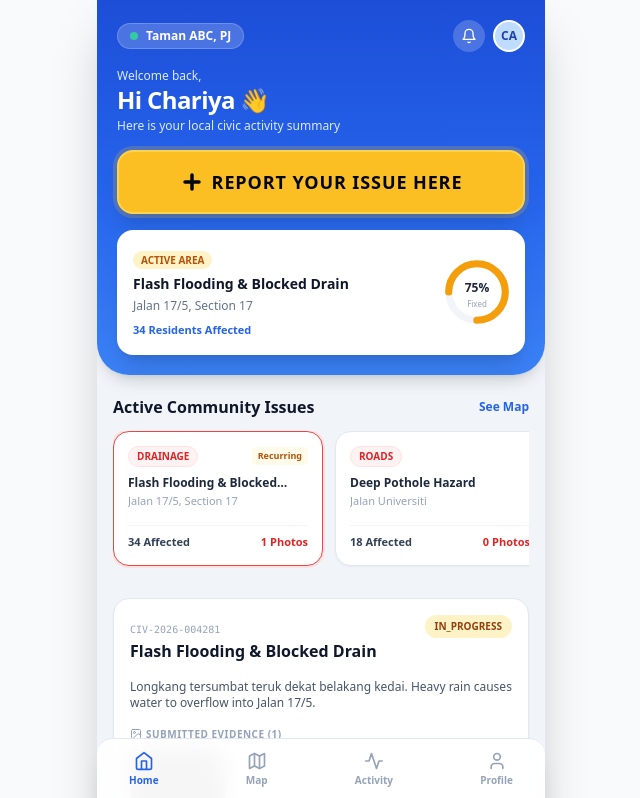
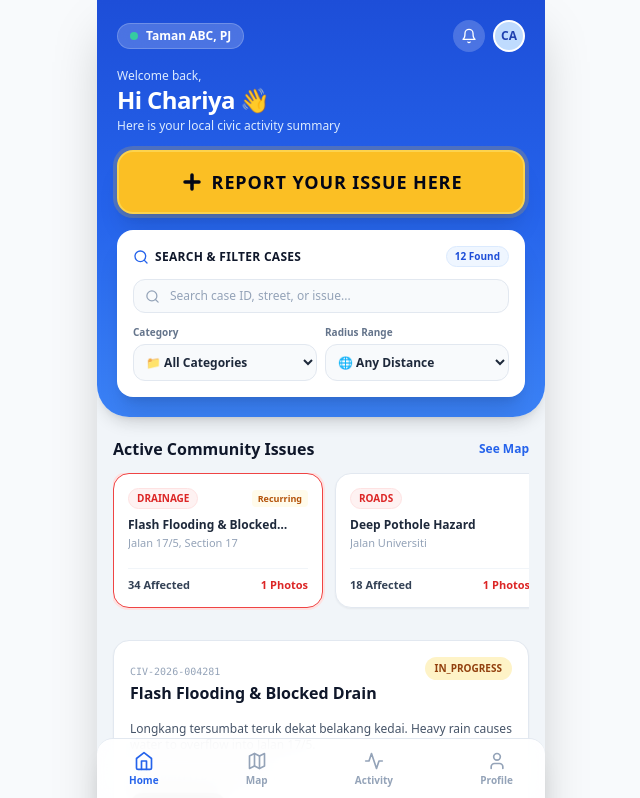
Before and after one commit to chariyanai8-svg/PulseX_CivicTech_and_PublicServices, a React (Vite) app in the folder apps/web-user/: page / in a window 1280 px wide. Shown: the top 798 px of the page, without its empty margins (319-959 px from the left). Built offline with nearby package versions, Linux system fonts and the light colour scheme; grey boxes are pictures that could not be loaded.

Commit message:
feat(user-dashboard): add search engine, radius filter, and updated cases

```diff
--- a/apps/web-user/src/App.tsx
+++ b/apps/web-user/src/App.tsx
@@ -1,14 +1,26 @@
-import React, { useState } from 'react';
+import React, { useState, useEffect } from 'react';
 import { MapContainer, TileLayer, Marker, Popup, useMapEvents } from 'react-leaflet';
 import {
   MapPin, Bell, Plus, Home, Map as MapIcon,
   Activity, User, Clock, ShieldCheck, ThumbsUp, X, Image as ImageIcon,
-  CheckCircle2, HelpCircle, ChevronRight, Settings, LogOut, Globe
+  CheckCircle2, HelpCircle, ChevronRight, Settings, LogOut, Globe, Search, Compass
 } from 'lucide-react';
 import { INITIAL_ISSUES } from './mockData';
 import { CommunityIssue, IssueCategory } from '../../../packages/shared-types';
 
-// Helper component for tapping location on the modal map
+// 2. Add this Haversine formula function above LocationPickerMarker:
+function getDistanceKm(lat1: number, lon1: number, lat2: number, lon2: number): number {
+  const R = 6371; // Earth radius in km
+  const dLat = (lat2 - lat1) * (Math.PI / 180);
+  const dLon = (lon2 - lon1) * (Math.PI / 180);
+  const a =
+    Math.sin(dLat / 2) * Math.sin(dLat / 2) +
+    Math.cos(lat1 * (Math.PI / 180)) * Math.cos(lat2 * (Math.PI / 180)) *
+    Math.sin(dLon / 2) * Math.sin(dLon / 2);
+  const c = 2 * Math.atan2(Math.sqrt(a), Math.sqrt(1 - a));
+  return R * c;
+}
+
 function LocationPickerMarker({ position, setPosition, setAddress }: {
   position: [number, number];
   setPosition: (pos: [number, number]) => void;
@@ -25,7 +37,6 @@ function LocationPickerMarker({ position, setPosition, setAddress }: {
   return <Marker position={position} />;
 }
 
-// Mock resolved issues for verification
 const MOCK_RESOLVED_ISSUES: CommunityIssue[] = [
   {
     id: 'CIV-2026-003910',
@@ -70,24 +81,55 @@ const MOCK_RESOLVED_ISSUES: CommunityIssue[] = [
 
 export default function App() {
   const [issues, setIssues] = useState<CommunityIssue[]>([...INITIAL_ISSUES, ...MOCK_RESOLVED_ISSUES]);
-  const [selectedIssue, setSelectedIssue] = useState<CommunityIssue | null>(issues[0]);
+  const [selectedIssue, setSelectedIssue] = useState<CommunityIssue | null>(issues[0] || null);
   const [userVerifications, setUserVerifications] = useState<Record<string, 'FIXED' | 'PARTIAL' | 'NOT_FIXED'>>({});
   const [activeTab, setActiveTab] = useState<'home' | 'map' | 'activity' | 'profile'>('home');
   const [showReportModal, setShowReportModal] = useState(false);
+
+  // --- ADD THIS: Default User Location ---
+  const userLocation: [number, number] = [3.1186, 101.6231];
+
+  // --- ADD THIS: Search & Filter States ---
+ // Search Engine & Filter States
+const [searchQuery, setSearchQuery] = useState('');
+const [selectedCategoryFilter, setSelectedCategoryFilter] = useState<string>('ALL');
+const [radiusFilter, setRadiusFilter] = useState<number>(0); // 0 = Any, 1 to 10 for km radius
 
   // Form State
   const [newTitle, setNewTitle] = useState('');
   const [newCategory, setNewCategory] = useState<IssueCategory>('DRAINAGE');
   const [newDescription, setNewDescription] = useState('');
-  const [selectedLocation, setSelectedLocation] = useState<[number, number]>([3.1186, 101.6231]);
+  const [selectedLocation, setSelectedLocation] = useState<[number, number]>(userLocation);
   const [autoAddress, setAutoAddress] = useState('Jalan 17/5, Section 17, Petaling Jaya');
   const [uploadedImages, setUploadedImages] = useState<string[]>([]);
 
-  // Filter lists
-  const activeIssues = issues.filter(i => i.status !== 'MARKED_RESOLVED' && i.status !== 'COMMUNITY_VERIFIED');
-  const pbtResolvedIssues = issues.filter(i => i.status === 'MARKED_RESOLVED' || i.status === 'COMMUNITY_VERIFIED');
+  // --- ADD THIS: Filter Computation Engine ---
+  const filteredIssues = issues.filter(issue => {
+    // Text search (Title, Description, ID, Address)
+    const q = searchQuery.toLowerCase().trim();
+    const matchesSearch = !q ||
+      issue.title.toLowerCase().includes(q) ||
+      issue.description.toLowerCase().includes(q) ||
+      issue.id.toLowerCase().includes(q) ||
+      issue.location.address.toLowerCase().includes(q);
 
-  // Calculate Ring Color based on percentage
+    // Category filter
+    const matchesCategory = selectedCategoryFilter === 'ALL' || issue.category === selectedCategoryFilter;
+
+    // Radius distance filter
+    let matchesRadius = true;
+    if (radiusFilter > 0 && issue.location?.lat && issue.location?.lng) {
+      const dist = getDistanceKm(userLocation[0], userLocation[1], issue.location.lat, issue.location.lng);
+      matchesRadius = dist <= radiusFilter;
+    }
+
+    return matchesSearch && matchesCategory && matchesRadius;
+  });
+
+  // --- REPLACE YOUR OLD activeIssues / pbtResolvedIssues WITH THESE ---
+  const activeIssues = filteredIssues.filter(i => i.status !== 'MARKED_RESOLVED' && i.status !== 'COMMUNITY_VERIFIED');
+  const pbtResolvedIssues = filteredIssues.filter(i => i.status === 'MARKED_RESOLVED' || i.status === 'COMMUNITY_VERIFIED');
+
   const getRingColor = (percentage: number) => {
     if (percentage >= 80) return { stroke: '#10B981', bg: 'bg-emerald-100', text: 'text-emerald-700' };
     if (percentage >= 40) return { stroke: '#F59E0B', bg: 'bg-amber-100', text: 'text-amber-700' };
@@ -152,8 +194,11 @@ export default function App() {
     ? uploadedImages
     : ['https://images.unsplash.com/photo-1544620347-c4fd4a3d5957?w=500&auto=format&fit=crop'];
 
+  // Generate unique case ID: e.g. CIV-2026-94821034
+  const uniqueId = `CIV-2026-${Date.now().toString().slice(-4)}${Math.floor(1000 + Math.random() * 9000)}`;
+
   const newIssue: CommunityIssue = {
-      id: `CIV-2026-00${Math.floor(1000 + Math.random() * 9000)}`,
+    id: uniqueId,
     title: newTitle,
     category: newCategory,
     description: newDescription,
@@ -219,7 +264,7 @@ export default function App() {
     <p className="text-xs text-blue-100 mt-0.5">Here is your local civic activity summary</p>
   </div>
 
-          {/* FULL-LINE HIGH CONTRAST REPORT ISSUE BUTTON */}
+  {/* REPORT ISSUE BUTTON */}
   <div className="w-full mb-2">
     <button
       onClick={() => setShowReportModal(true)}
@@ -230,44 +275,75 @@ export default function App() {
     </button>
   </div>
 
-          {/* DYNAMIC ACTIVE AREA WIDGET */}
-          <div className="bg-white text-slate-800 rounded-2xl p-4 shadow-xl mt-4">
+  {/* SEARCH ENGINE & RADIUS FILTER (1 - 10 KM) */}
+  <div className="bg-white text-slate-900 rounded-2xl p-4 shadow-xl mt-4 space-y-3">
     <div className="flex items-center justify-between">
-              <div className="space-y-1">
-                <span className={`${ringStyle.bg} ${ringStyle.text} text-[10px] font-bold px-2 py-0.5 rounded-full uppercase`}>
-                  Active Area
+      <div className="flex items-center space-x-1.5">
+        <Search size={16} className="text-blue-600" />
+        <h3 className="font-extrabold text-xs text-slate-900 uppercase tracking-wide">Search & Filter Cases</h3>
+      </div>
+      <span className="text-[10px] font-bold text-blue-700 bg-blue-50 px-2 py-0.5 rounded-full border border-blue-100">
+        {filteredIssues.length} Found
       </span>
-                <h3 className="font-extrabold text-sm text-slate-900">{selectedIssue?.title || 'Drainage Issue'}</h3>
-                <p className="text-xs text-slate-500">{selectedIssue?.location.address}</p>
-                <p className="text-[11px] text-blue-600 font-semibold pt-1">{selectedIssue?.affectedCount} Residents Affected</p>
     </div>
 
-              <div className="relative w-16 h-16 flex items-center justify-center">
-                <svg className="w-full h-full -rotate-90" viewBox="0 0 36 36">
-                  <path
-                    className="text-slate-100"
-                    strokeWidth="4"
-                    stroke="currentColor"
-                    fill="none"
-                    d="M18 2.0845 a 15.9155 15.9155 0 0 1 0 31.831 a 15.9155 15.9155 0 0 1 0 -31.831"
+    {/* Text Search Bar */}
+    <div className="relative flex items-center">
+      <Search size={15} className="absolute left-3 text-slate-400" />
+      <input
+        type="text"
+        placeholder="Search case ID, street, or issue..."
+        value={searchQuery}
+        onChange={(e) => setSearchQuery(e.target.value)}
+        className="w-full pl-9 pr-8 py-2 bg-slate-50 text-slate-900 placeholder-slate-400 text-xs rounded-xl border border-slate-200 focus:outline-none focus:ring-2 focus:ring-blue-500 font-medium"
       />
-                  <path
-                    strokeWidth="4"
-                    strokeDasharray={`${activeVerificationRate}, 100`}
-                    strokeLinecap="round"
-                    stroke={ringStyle.stroke}
-                    fill="none"
-                    d="M18 2.0845 a 15.9155 15.9155 0 0 1 0 31.831 a 15.9155 15.9155 0 0 1 0 -31.831"
-                  />
-                </svg>
-                <div className="absolute text-center">
-                  <span className="text-xs font-black text-slate-800">{activeVerificationRate}%</span>
-                  <span className="block text-[8px] text-slate-400">Fixed</span>
+      {searchQuery && (
+        <button onClick={() => setSearchQuery('')} className="absolute right-2.5 text-slate-400 hover:text-slate-600">
+          <X size={14} />
+        </button>
+      )}
+    </div>
+
+    {/* Category Dropdown & Radius Range Selector */}
+    <div className="grid grid-cols-2 gap-2">
+      {/* Category Filter */}
+      <div>
+        <label className="block text-[10px] font-bold text-slate-500 mb-1">Category</label>
+        <select
+          value={selectedCategoryFilter}
+          onChange={(e) => setSelectedCategoryFilter(e.target.value)}
+          className="w-full p-2 bg-slate-50 text-slate-800 font-semibold text-xs rounded-xl border border-slate-200 focus:outline-none cursor-pointer"
+        >
+          <option value="ALL">📁 All Categories</option>
+          <option value="DRAINAGE">🌊 Drainage</option>
+          <option value="ROADS">🛣 Roads</option>
+          <option value="WASTE">🗑️ Waste</option>
+          <option value="LIGHTING">💡 Streetlights</option>
+          <option value="HAZARD">⚠️ Hazard</option>
+        </select>
+      </div>
+
+      {/* Radius Filter Dropdown (1 - 10 km) */}
+      <div>
+        <label className="block text-[10px] font-bold text-slate-500 mb-1">Radius Range</label>
+        <select
+          value={radiusFilter}
+          onChange={(e) => setRadiusFilter(Number(e.target.value))}
+          className="w-full p-2 bg-slate-50 text-slate-800 font-semibold text-xs rounded-xl border border-slate-200 focus:outline-none cursor-pointer"
+        >
+          <option value={0}>🌐 Any Distance</option>
+          <option value={1}>📍 Within 1 km</option>
+          <option value={2}>📍 Within 2 km</option>
+          <option value={3}>📍 Within 3 km</option>
+          <option value={5}>📍 Within 5 km</option>
+          <option value={7}>📍 Within 7 km</option>
+          <option value={10}>📍 Within 10 km</option>
+        </select>
       </div>
     </div>
   </div>
 </div>
-        </div>
+
 
         {/* MAIN BODY CONTENT */}
         <div className="px-4 mt-5 space-y-6">
@@ -327,6 +403,7 @@ export default function App() {
 
     <p className="text-xs text-slate-600">{selectedIssue.description}</p>
 
+    {/* Evidence Images */}
     {selectedIssue.images && selectedIssue.images.length > 0 && (
       <div>
         <h4 className="text-[10px] font-bold text-slate-400 uppercase tracking-wider mb-2 flex items-center">
@@ -342,6 +419,7 @@ export default function App() {
       </div>
     )}
 
+    {/* Affected Count Banner */}
     <div className="bg-blue-50 border border-blue-100 rounded-xl p-3 flex justify-between items-center">
       <div>
         <p className="text-xs font-bold text-blue-900">{selectedIssue.affectedCount} Residents Affected</p>
@@ -355,8 +433,11 @@ export default function App() {
       </button>
     </div>
 
+    {/* 📍 ADD THE LIFECYCLE TIMELINE HERE */}
     <div>
-                    <h4 className="text-[10px] font-bold text-slate-400 uppercase tracking-wider mb-2">Lifecycle Timeline</h4>
+      <h4 className="text-[10px] font-bold text-slate-400 uppercase tracking-wider mb-2">
+        Lifecycle Timeline
+      </h4>
       <div className="space-y-2 border-l-2 border-slate-200 pl-3 ml-1">
         {selectedIssue.timeline.map((event, idx) => (
           <div key={idx} className="relative">
@@ -366,9 +447,9 @@ export default function App() {
         ))}
       </div>
     </div>
+
   </div>
 )}
-
               {/* SECTION 2: GRADIENT GREEN SEGMENT */}
               <div className="bg-gradient-to-b from-emerald-50 via-teal-50 to-emerald-100/60 rounded-3xl p-4 border border-emerald-200/80 shadow-sm space-y-4">
                 <div className="flex justify-between items-center">
@@ -483,7 +564,6 @@ export default function App() {
           {activeTab === 'map' && (
             <div className="space-y-3">
               <h2 className="font-extrabold text-slate-900 text-base">Shared Civic Map</h2>
-              {/* Added relative z-0 to isolate map stacking context from modal */}
               <div className="h-[420px] w-full rounded-2xl overflow-hidden shadow-inner border border-slate-200 relative z-0">
                 <MapContainer center={[3.1186, 101.6231]} zoom={14} scrollWheelZoom={false} className="h-full w-full z-0">
                   <TileLayer url="https://{s}.tile.openstreetmap.org/{z}/{x}/{y}.png" />
@@ -519,7 +599,9 @@ export default function App() {
                         </div>
                         <div>
                           <h4 className="font-bold text-xs text-slate-900">{record.title}</h4>
-                          <p className="text-[10px] text-slate-400">{record.createdAt} • {record.location.address}</p>
+                          <p className="text-[10px] text-slate-400">
+                            {record.createdAt} • {record.location.address}
+                          </p>
                         </div>
                       </div>
                       <span className="text-[10px] font-bold text-emerald-700 bg-emerald-50 px-2 py-0.5 rounded-full flex items-center">
@@ -547,10 +629,8 @@ export default function App() {
             </div>
           )}
 
-          {/* PROFILE PAGE VIEW BLOCK */}
           {activeTab === 'profile' && (
             <div className="space-y-5">
-              {/* Profile Card */}
               <div className="bg-white rounded-2xl p-5 border border-slate-200 shadow-sm text-center space-y-3">
                 <div className="w-20 h-20 mx-auto rounded-full bg-gradient-to-tr from-blue-600 to-blue-400 border-4 border-white shadow-md flex items-center justify-center text-white font-black text-2xl">
                   CA
@@ -564,7 +644,6 @@ export default function App() {
                 </div>
               </div>
 
-              {/* Civic Impact Stats */}
               <div className="grid grid-cols-3 gap-2">
                 <div className="bg-white p-3 rounded-2xl border border-slate-200 text-center shadow-sm">
                   <p className="text-lg font-black text-blue-600">{issues.length}</p>
@@ -580,7 +659,6 @@ export default function App() {
                 </div>
               </div>
 
-              {/* Settings List */}
               <div className="bg-white rounded-2xl border border-slate-200 shadow-sm divide-y divide-slate-100">
                 <div className="p-3.5 flex justify-between items-center cursor-pointer hover:bg-slate-50 transition">
                   <div className="flex items-center space-x-3">
@@ -622,7 +700,6 @@ export default function App() {
                 </div>
               </div>
 
-              {/* Logout Button */}
               <button className="w-full bg-rose-50 hover:bg-rose-100 text-rose-700 border border-rose-200 py-3 rounded-2xl text-xs font-bold transition flex items-center justify-center space-x-2">
                 <LogOut size={16} />
                 <span>Log Out</span>
@@ -668,7 +745,7 @@ export default function App() {
         </button>
       </nav>
 
-      {/* REPORT MODAL SHEET (Elevated z-[9999] and z-[10000] to cover Leaflet popups/map) */}
+      {/* REPORT MODAL SHEET */}
       {showReportModal && (
         <div className="fixed inset-0 bg-black/60 backdrop-blur-sm z-[9999] flex items-end sm:items-center justify-center p-0 sm:p-4">
           <div className="bg-white rounded-t-3xl sm:rounded-3xl p-5 w-full max-w-md max-h-[95vh] overflow-y-auto animate-in slide-in-from-bottom relative z-[10000]">
--- a/apps/web-user/src/mockData.ts
+++ b/apps/web-user/src/mockData.ts
@@ -1,6 +1,7 @@
 import { CommunityIssue } from '../../../packages/shared-types';
 
 export const INITIAL_ISSUES: CommunityIssue[] = [
+  // --- ORIGINAL ISSUES ---
   {
     id: 'CIV-2026-004281',
     title: 'Flash Flooding & Blocked Drain',
@@ -46,7 +47,177 @@ export const INITIAL_ISSUES: CommunityIssue[] = [
       { date: '29 Sep', title: 'Reported by Citizen' },
       { date: '30 Sep', title: 'Verified by local council' }
     ],
-    images: [],
+    images: ['https://images.unsplash.com/photo-1515162816999-a0c47dc192f7?w=500&auto=format&fit=crop'],
     createdAt: '2026-09-29'
+  },
+
+  // --- ADDITIONAL CASES FOR DRAINAGE ---
+  {
+    id: 'CIV-2026-004283',
+    title: 'Collapsed Longkang Concrete Wall',
+    category: 'DRAINAGE',
+    description: 'Concrete side wall of monsoon drain collapsed near school back gate, obstructing waterflow.',
+    location: {
+      lat: 3.1250,
+      lng: 101.6310,
+      address: 'Jalan SS2/24',
+      neighborhood: 'SS2 Petaling Jaya'
+    },
+    affectedCount: 14,
+    evidenceCount: 2,
+    occurrenceCount: 1,
+    isRecurring: false,
+    status: 'REPORTED',
+    timeline: [{ date: '14 Oct', title: 'Submitted by resident' }],
+    images: ['https://images.unsplash.com/photo-1544620347-c4fd4a3d5957?w=500&auto=format&fit=crop'],
+    createdAt: '2026-10-14'
+  },
+
+  // --- ADDITIONAL CASES FOR ROADS ---
+  {
+    id: 'CIV-2026-004284',
+    title: 'Damaged Speed Bump & Metal Studs Exposed',
+    category: 'ROADS',
+    description: 'Rubber speed bump broken into pieces leaving sharp metal bolts sticking out on road surface.',
+    location: {
+      lat: 3.1140,
+      lng: 101.6190,
+      address: 'Jalan 17/21',
+      neighborhood: 'Section 17'
+    },
+    affectedCount: 19,
+    evidenceCount: 2,
+    occurrenceCount: 1,
+    isRecurring: false,
+    status: 'IN_PROGRESS',
+    timeline: [{ date: '13 Oct', title: 'Work order dispatched by MBPJ' }],
+    images: ['https://images.unsplash.com/photo-1515162816999-a0c47dc192f7?w=500&auto=format&fit=crop'],
+    createdAt: '2026-10-13'
+  },
+
+  // --- WASTE CATEGORY ---
+  {
+    id: 'CIV-2026-004285',
+    title: 'Uncollected Bulk Furniture Dump',
+    category: 'WASTE',
+    description: 'Old mattresses, sofa frames, and broken cabinets illegally dumped along residential backlane walkway.',
+    location: {
+      lat: 3.1192,
+      lng: 101.6245,
+      address: 'Jalan 17/13 Backlane',
+      neighborhood: 'Section 17'
+    },
+    affectedCount: 31,
+    evidenceCount: 3,
+    occurrenceCount: 1,
+    isRecurring: false,
+    status: 'REPORTED',
+    timeline: [{ date: '12 Oct', title: 'Logged by neighborhood watch' }],
+    images: ['https://images.unsplash.com/photo-1532996122724-e3c354a0b15b?w=500&auto=format&fit=crop'],
+    createdAt: '2026-10-12'
+  },
+  {
+    id: 'CIV-2026-004286',
+    title: 'Overflowing Commercial Trash Bins',
+    category: 'WASTE',
+    description: 'Restaurant waste bins overflowing onto sidewalk for 3 consecutive days, creating foul odor.',
+    location: {
+      lat: 3.1218,
+      lng: 101.6225,
+      address: 'SS2/67 Commercial Area',
+      neighborhood: 'Petaling Jaya'
+    },
+    affectedCount: 45,
+    evidenceCount: 4,
+    occurrenceCount: 4,
+    isRecurring: true,
+    status: 'REPORTED',
+    timeline: [{ date: '14 Oct', title: 'Escalated to KDEB Waste Dept' }],
+    images: ['https://images.unsplash.com/photo-1532996122724-e3c354a0b15b?w=500&auto=format&fit=crop'],
+    createdAt: '2026-10-14'
+  },
+
+  // --- LIGHTING CATEGORY ---
+  {
+    id: 'CIV-2026-004287',
+    title: 'Complete Row Streetlight Blackout',
+    category: 'LIGHTING',
+    description: 'Row of 5 consecutive streetlights fully out along park perimeter road. Area is dangerously dark at night.',
+    location: {
+      lat: 3.1170,
+      lng: 101.6210,
+      address: 'Jalan 17/1',
+      neighborhood: 'Section 17'
+    },
+    affectedCount: 38,
+    evidenceCount: 2,
+    occurrenceCount: 1,
+    isRecurring: false,
+    status: 'IN_PROGRESS',
+    timeline: [{ date: '09 Oct', title: 'Inspected by TNB Contractors' }],
+    images: ['https://images.unsplash.com/photo-1509114397022-ed747cca3f65?w=500&auto=format&fit=crop'],
+    createdAt: '2026-10-09'
+  },
+  {
+    id: 'CIV-2026-004288',
+    title: 'Flickering LED Lamp Near Junction',
+    category: 'LIGHTING',
+    description: 'Streetlight pole #PJ-402 constantly flashing, distracting drivers approaching the traffic lights.',
+    location: {
+      lat: 3.1310,
+      lng: 101.6350,
+      address: 'Jalan SS2/55',
+      neighborhood: 'SS2'
+    },
+    affectedCount: 12,
+    evidenceCount: 1,
+    occurrenceCount: 1,
+    isRecurring: false,
+    status: 'REPORTED',
+    timeline: [{ date: '13 Oct', title: 'Reported by motorist' }],
+    images: ['https://images.unsplash.com/photo-1509114397022-ed747cca3f65?w=500&auto=format&fit=crop'],
+    createdAt: '2026-10-13'
+  },
+
+  // --- HAZARD CATEGORY ---
+  {
+    id: 'CIV-2026-004289',
+    title: 'Overhanging Broken Tree Branch',
+    category: 'HAZARD',
+    description: 'Large storm-damaged branch hanging loosely directly above power cables and roadway.',
+    location: {
+      lat: 3.1198,
+      lng: 101.6260,
+      address: 'Jalan 17/2',
+      neighborhood: 'Section 17'
+    },
+    affectedCount: 24,
+    evidenceCount: 3,
+    occurrenceCount: 1,
+    isRecurring: false,
+    status: 'IN_PROGRESS',
+    timeline: [{ date: '14 Oct', title: 'MBPJ Landscape team notified' }],
+    images: ['https://images.unsplash.com/photo-1544620347-c4fd4a3d5957?w=500&auto=format&fit=crop'],
+    createdAt: '2026-10-14'
+  },
+  {
+    id: 'CIV-2026-004290',
+    title: 'Exposed Open Manhole Hole',
+    category: 'HAZARD',
+    description: 'Uncovered telecom manhole hole left exposed on pedestrian pavement without safety barricade or cone.',
+    location: {
+      lat: 3.1380,
+      lng: 101.6420,
+      address: 'Jalan Damansara',
+      neighborhood: 'TTDI / PJ Border'
+    },
+    affectedCount: 67,
+    evidenceCount: 5,
+    occurrenceCount: 1,
+    isRecurring: false,
+    status: 'REPORTED',
+    timeline: [{ date: '15 Oct', title: 'Urgent safety hazard logged' }],
+    images: ['https://images.unsplash.com/photo-1515162816999-a0c47dc192f7?w=500&auto=format&fit=crop'],
+    createdAt: '2026-10-15'
   }
 ];
```
Lines whose indentation alone changed are shown as unchanged.
